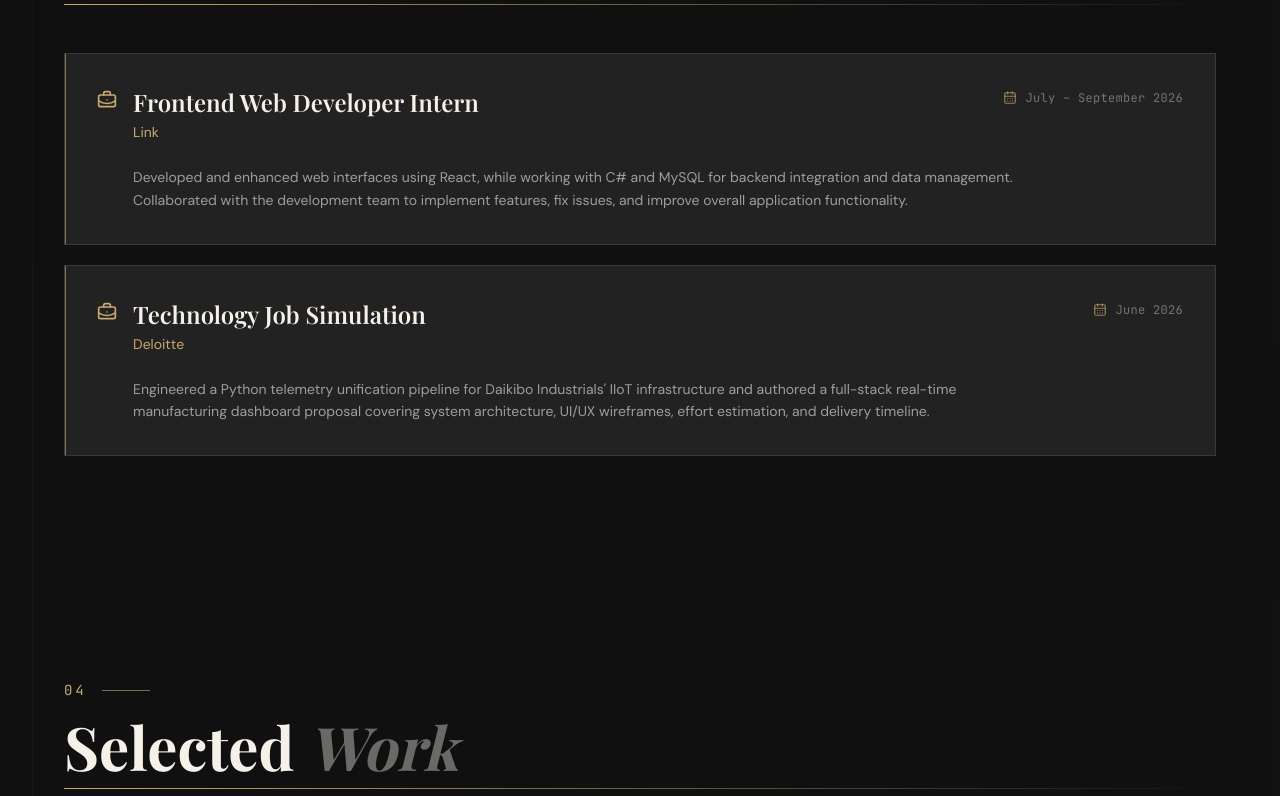
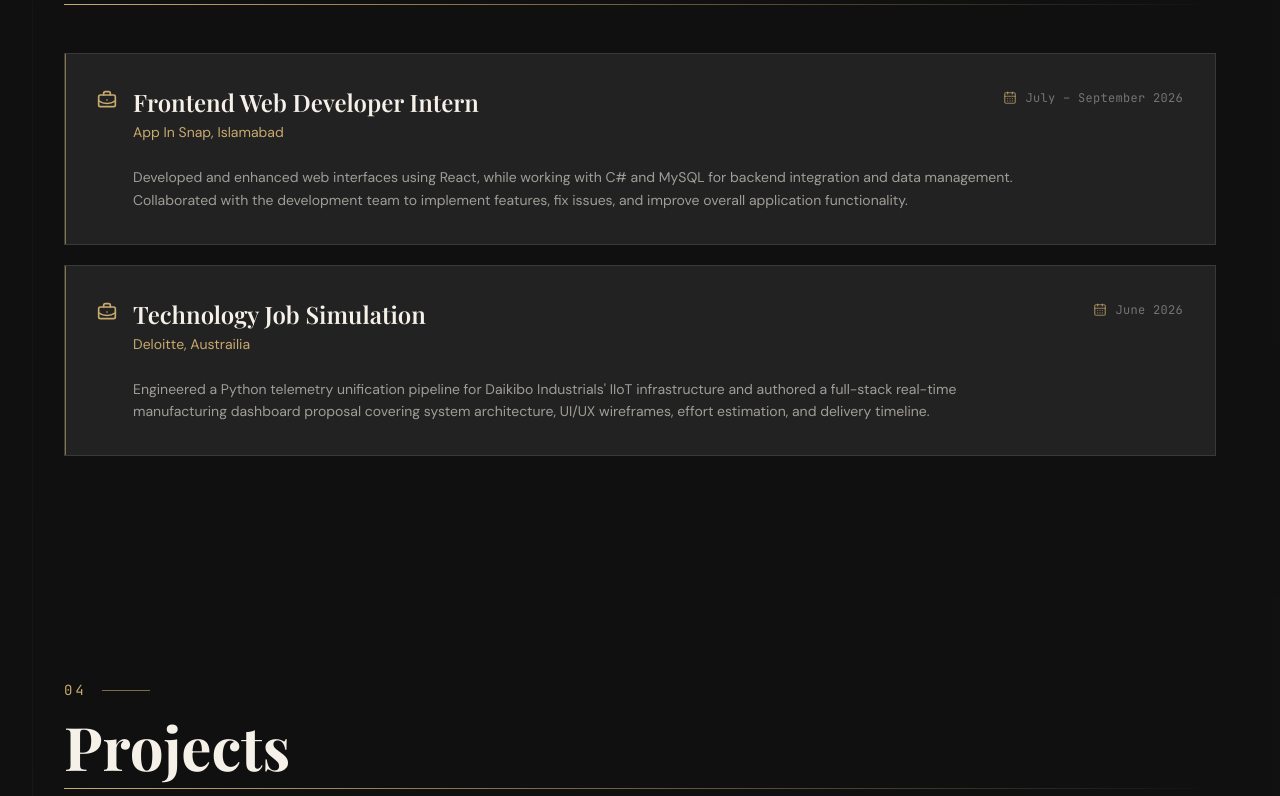
Before and after one commit to ahmedmujtaba45/My-Portfolio, a React (Vite) app: page / in a window 1280 px wide. Shown: the part 1944-2740 px from the top of the page. Built offline with nearby package versions, Linux system fonts and the light colour scheme; a web font is replaced by a local one.

Commit message:
Experience and Course added

```diff
--- a/src/data/portfolio.js
+++ b/src/data/portfolio.js
@@ -37,14 +37,14 @@ export const about = {
 export const experience = [
   {
     role: "Frontend Web Developer Intern",
-    company: "Link",
+    company: "App In Snap, Islamabad",
     period: "July – September 2026",
     description:
       "Developed and enhanced web interfaces using React, while working with C# and MySQL for backend integration and data management. Collaborated with the development team to implement features, fix issues, and improve overall application functionality.",
   },
   {
     role: "Technology Job Simulation",
-    company: "Deloitte",
+    company: "Deloitte, Austrailia",
     period: "June 2026",
     description:
       "Engineered a Python telemetry unification pipeline for Daikibo Industrials' IIoT infrastructure and authored a full-stack real-time manufacturing dashboard proposal covering system architecture, UI/UX wireframes, effort estimation, and delivery timeline.",
--- a/src/sections/Projects.jsx
+++ b/src/sections/Projects.jsx
@@ -23,7 +23,7 @@ export default function Projects() {
             <div className="h-px w-12 bg-accent/60" />
           </div>
           <h2 className="font-display text-5xl lg:text-6xl font-bold text-cream mb-3">
-            Selected <span className="italic text-cream/40">Work</span>
+            Projects
           </h2>
           <div className="section-line" />
         </RevealSection>
```
